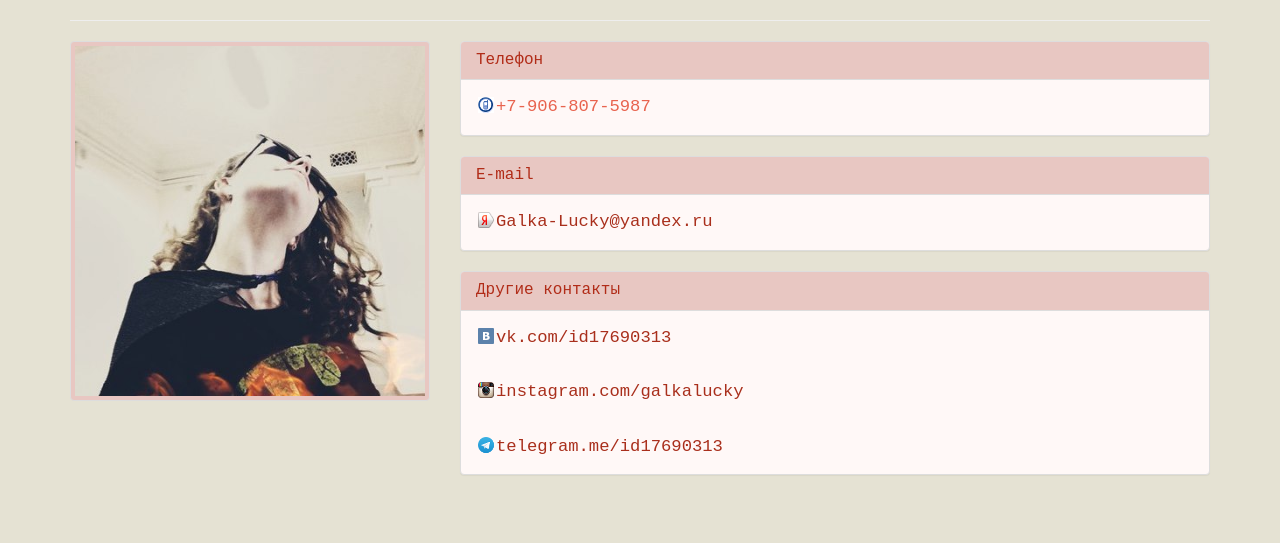
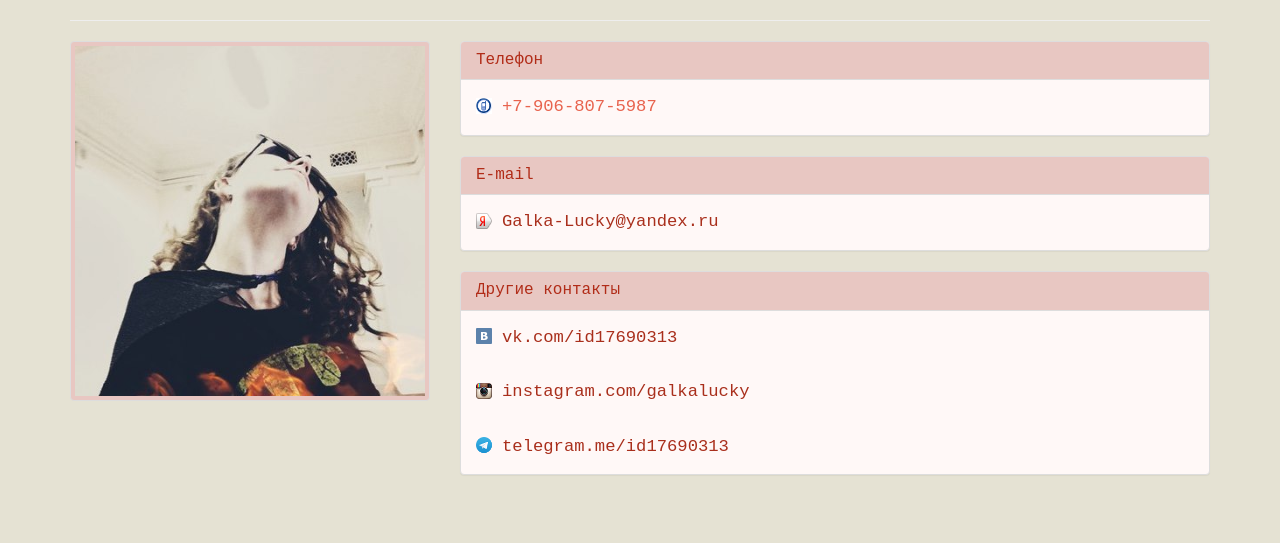
Before and after one commit to galina-patrusheva/web, a Django app: template Portfolio/templates/contacts.html in a window 1280 px wide. Shown: the part 139-682 px from the top of the page. Run offline with Django 3.2, Linux system fonts and the light colour scheme; the template is opened without the code that fills it, so the values that code supplies are empty; some libraries are stand-ins or nearby versions.

Commit message:
еще красоты

```diff
--- a/static/Portfolio/styles/style.css
+++ b/static/Portfolio/styles/style.css
@@ -207,11 +207,11 @@ a,a:hover, a:visited{
     content: "";
     display: block;
     float: left;
-    width: 20px;
-    height: 20px;
+    width: 26px;
+    height: 21px;
     background-size: 16px 16px;
     background-repeat: no-repeat;
-    background-position: center center;
+    background-position: left center;
 }
 
 .yandex-mail-icon:before {
```
